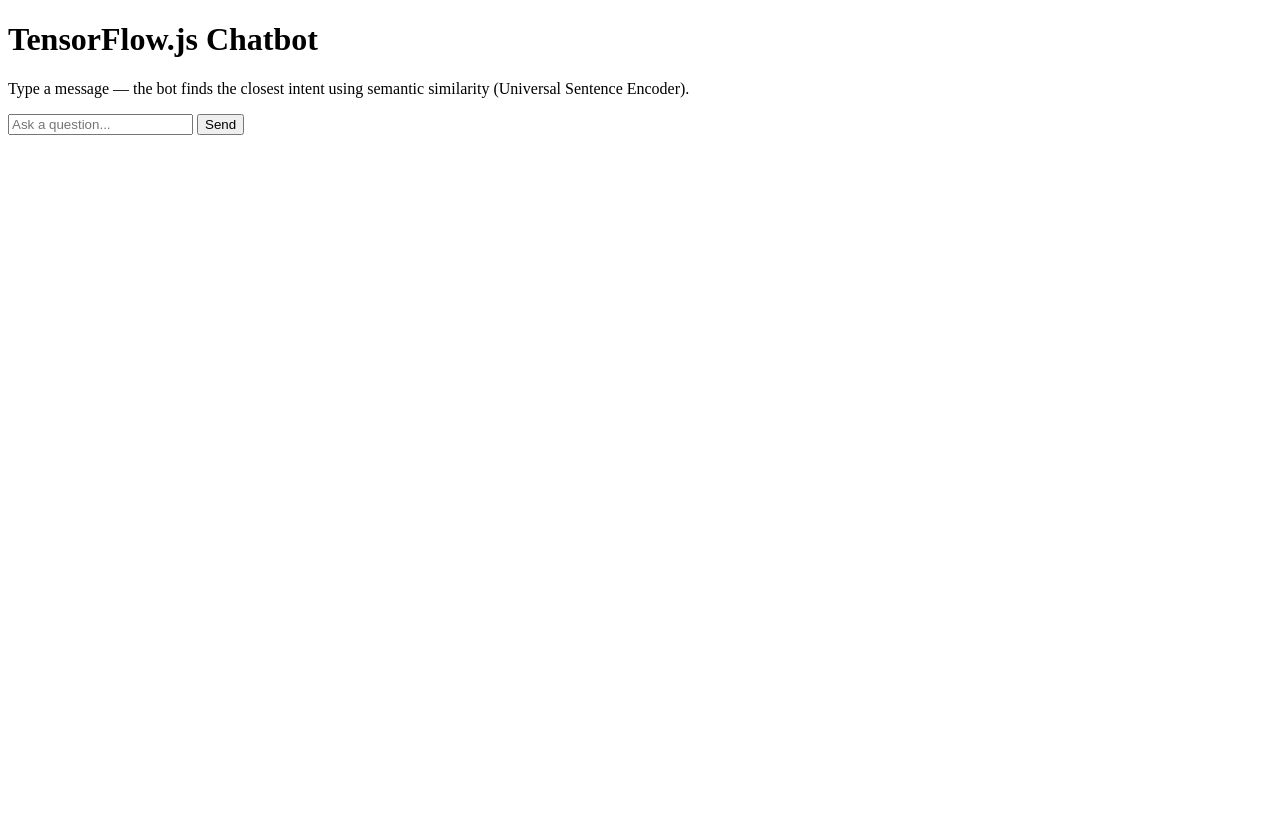
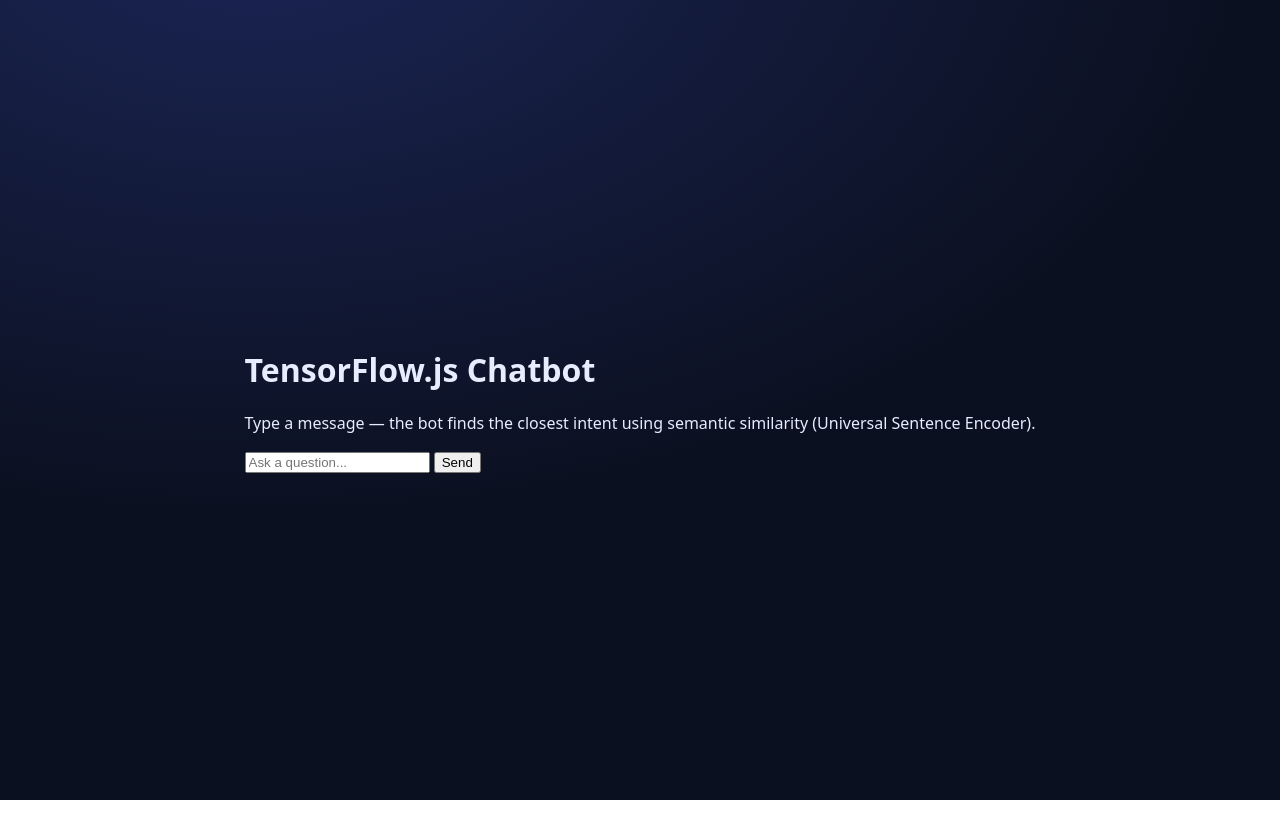
Before and after one commit to iancorbett/chatbot, a plain HTML site: page index.html in a window 1280 px wide. After the commit the page ends 800 px from the top, so only its background shows below. Drawn offline with Linux system fonts and the light colour scheme.

Commit message:
add styles for body inclusing radial gradient

```diff
--- a/styles.css
+++ b/styles.css
@@ -1,4 +1,4 @@
-:root{
+:root{ /* essentially global variables that can be reused later*/
     --bg:#0b1020;
     --card:#121a33;
     --text:#e7ecff;
@@ -12,3 +12,13 @@
     makes it as tall as it parent which is 100, so we need to set html to 100% to stretch to viewport height */
     height: 100%; /* can also do min-height: 100vh; */
   }
+
+  body{
+    margin:0;
+    font-family: ui-sans-serif, system-ui, -apple-system, Segoe UI, Roboto, Arial, sans-serif;
+    color:var(--text);
+    background: radial-gradient(1000px 600px at 20% -10%, #1b2555, var(--bg));
+    display:grid;
+    place-items:center; /*same as saying align items: center and justify items: center*/
+    padding:16px;
+  }
```
